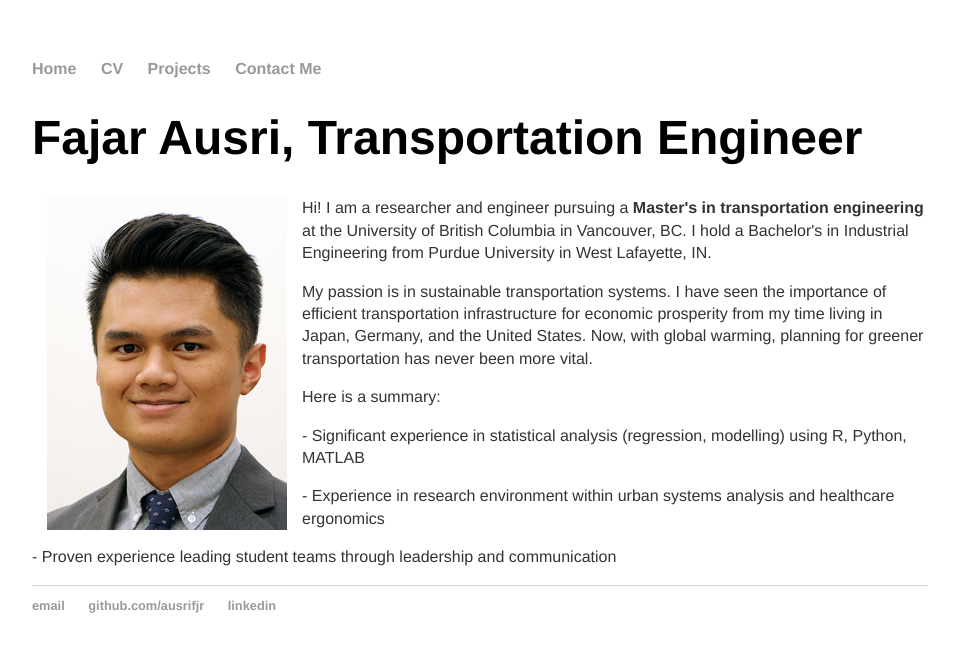
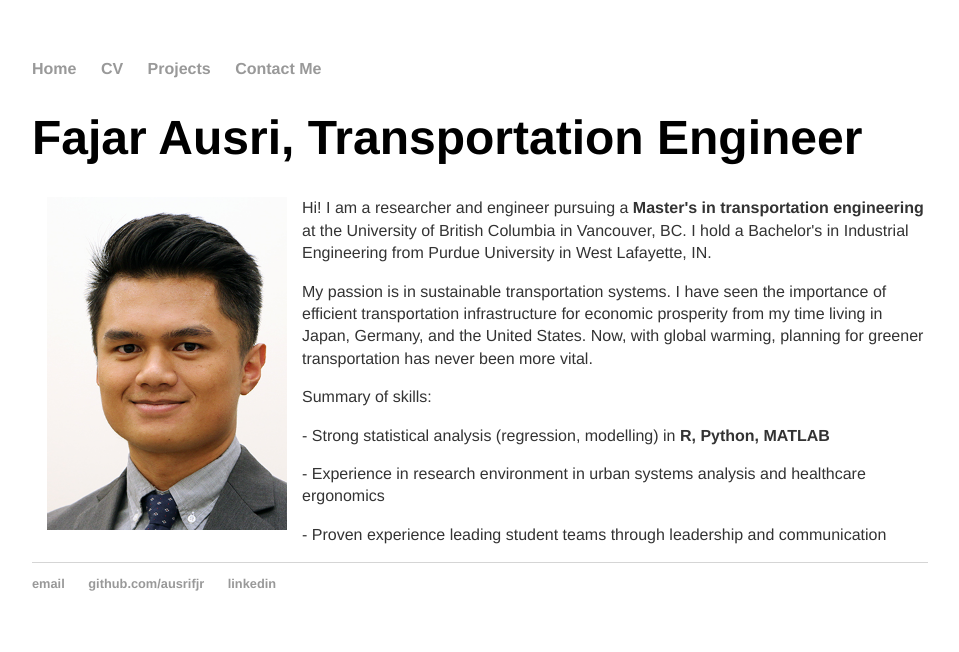
Before and after one commit to ausrifjr/ausrifjr.github.io, a Jekyll site: the page built from index.html, in a window 1280 px wide. Shown: the top 652 px of the page, without its empty margins (160-1119 px from the left). Built offline with Jekyll 4.4.1, drawn with Linux system fonts in a browser that asks for light colours.

Commit message:
Update index.html

```diff
--- a/index.html
+++ b/index.html
@@ -8,8 +8,8 @@ title: Fajar Ausri
 	<p style="margin-top: 20px;"> </p>
 	<p>Hi! I am a researcher and engineer pursuing a <b>Master's in transportation engineering</b> at the University of British Columbia in Vancouver, BC. I hold a Bachelor's in Industrial Engineering from Purdue University in West Lafayette, IN.</p>
 	<p>My passion is in sustainable transportation systems. I have seen the importance of efficient transportation infrastructure for economic prosperity from my time living in Japan, Germany, and the United States. Now, with global warming, planning for greener transportation has never been more vital.</p>
-	<p>Here is a summary:</p>
-	<p>- Significant experience in statistical analysis (regression, modelling) using R, Python, MATLAB</p>
-	<p>- Experience in research environment within urban systems analysis and healthcare ergonomics</p>
+	<p>Summary of skills:</p>
+	<p>- Strong statistical analysis (regression, modelling) in <b>R, Python, MATLAB</b></p>
+	<p>- Experience in research environment in urban systems analysis and healthcare ergonomics</p>
 	<p>- Proven experience leading student teams through leadership and communication</p>
 </div><!-- /.blurb -->
```
